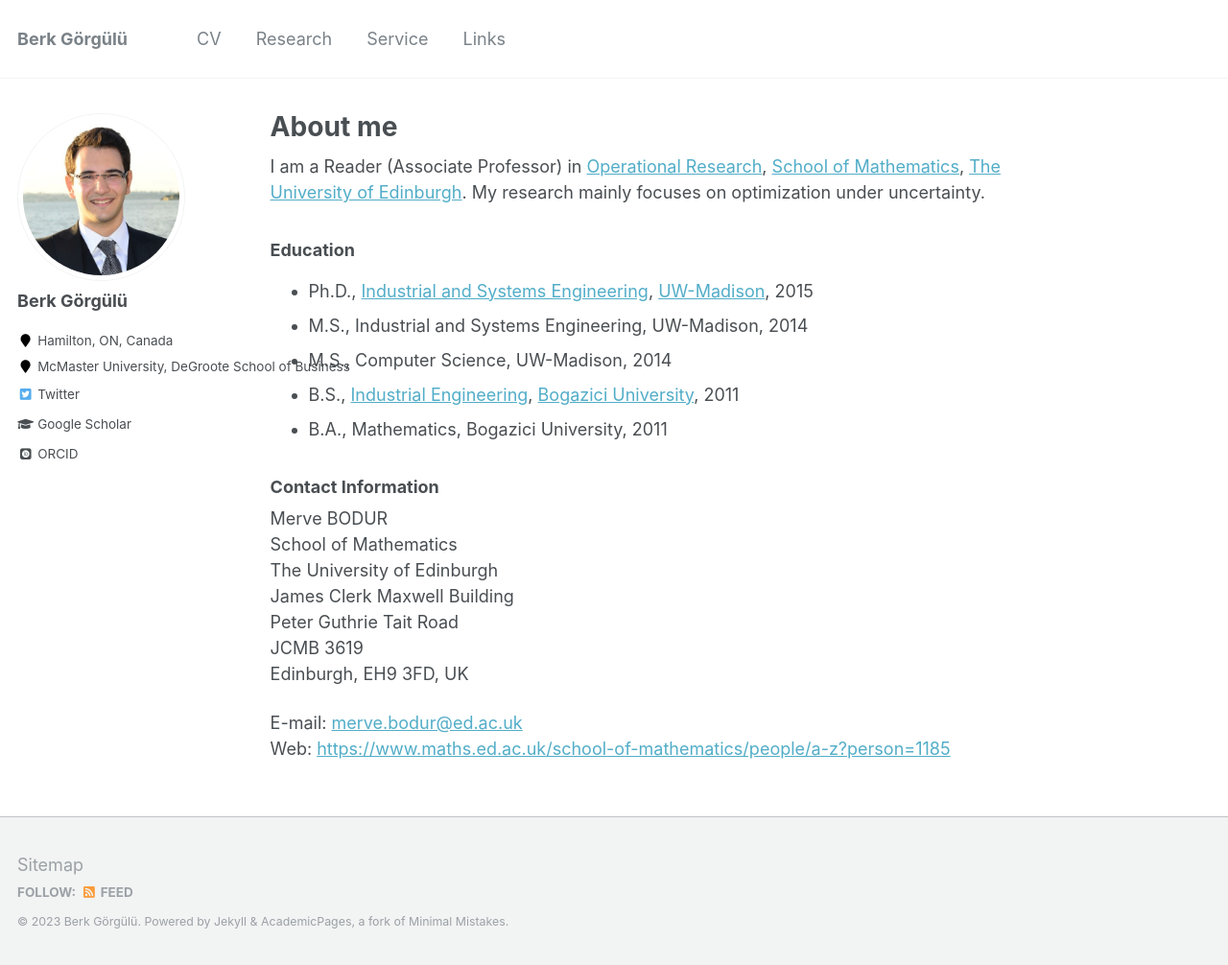
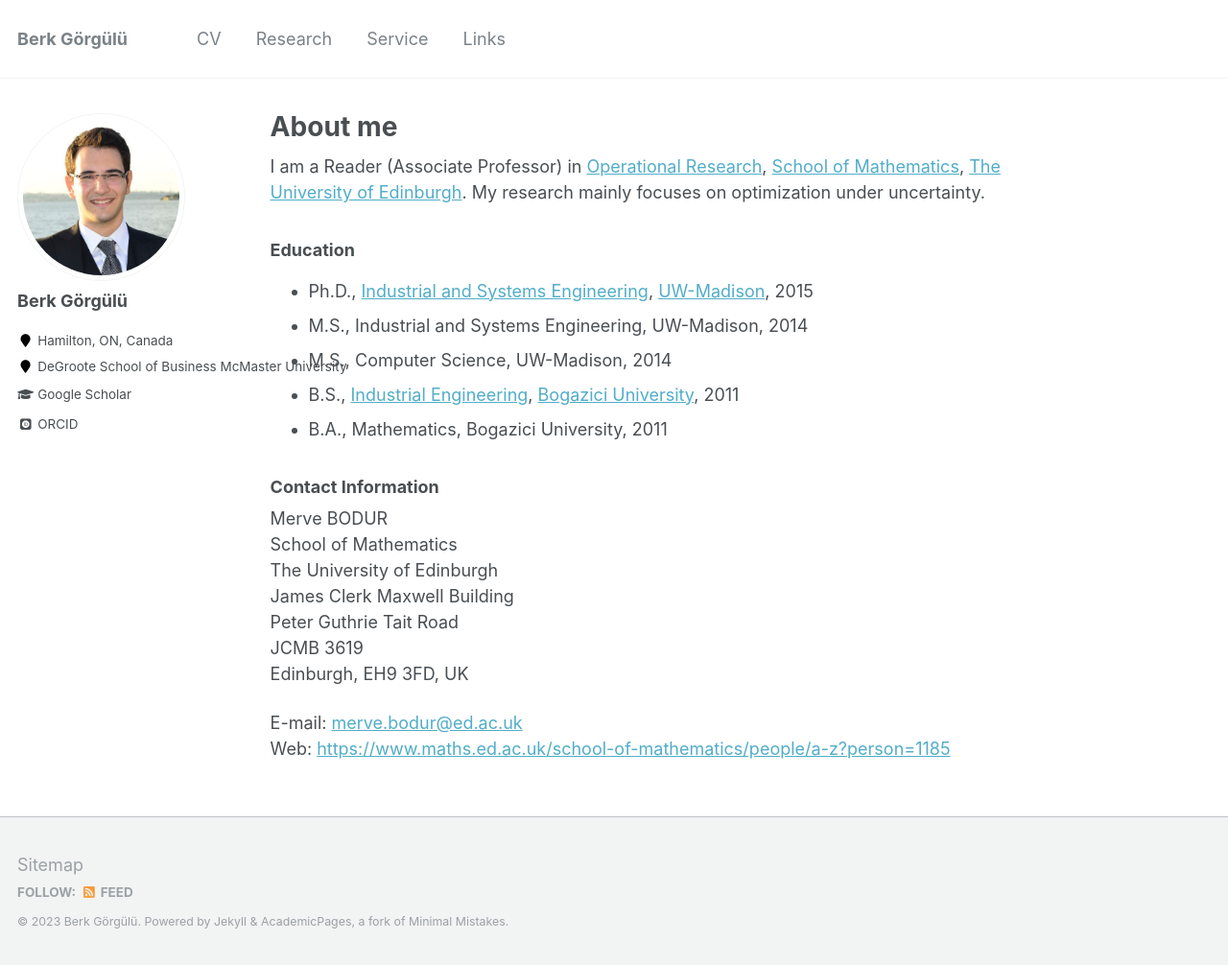
Before and after one commit to gorguluberk/gorguluberk.github.io, a Jekyll site: the page built from _pages/about.md, in a window 1280 px wide and 1006 px high. Shown: the whole window at 96% size. Built offline with Jekyll 4.4.1, drawn with Linux system fonts in a browser that asks for light colours; some web fonts are replaced.

Commit message:
Update _config.yml

```diff
--- a/_config.yml
+++ b/_config.yml
@@ -84,7 +84,7 @@ author:
   avatar           : "profile.png"
   bio              : " "
   location         : "Hamilton, ON, Canada"
-  employer         : "McMaster University, DeGroote School of Business"
+  employer         : "DeGroote School of Business \n McMaster University"
   pubmed           : #"https://www.ncbi.nlm.nih.gov/pubmed/?term=john+snow"
   googlescholar    : "https://scholar.google.com/citations?user=82VVKC0AAAAJ&hl=en"
   email            :
@@ -109,7 +109,7 @@ author:
   stackoverflow    : # http://stackoverflow.com/users/123456/username
   steam            :
   tumblr           :
-  twitter          : "meurevine"
+  twitter          : #"meurevine"
   vine             :
   weibo            :
   xing             :
```
